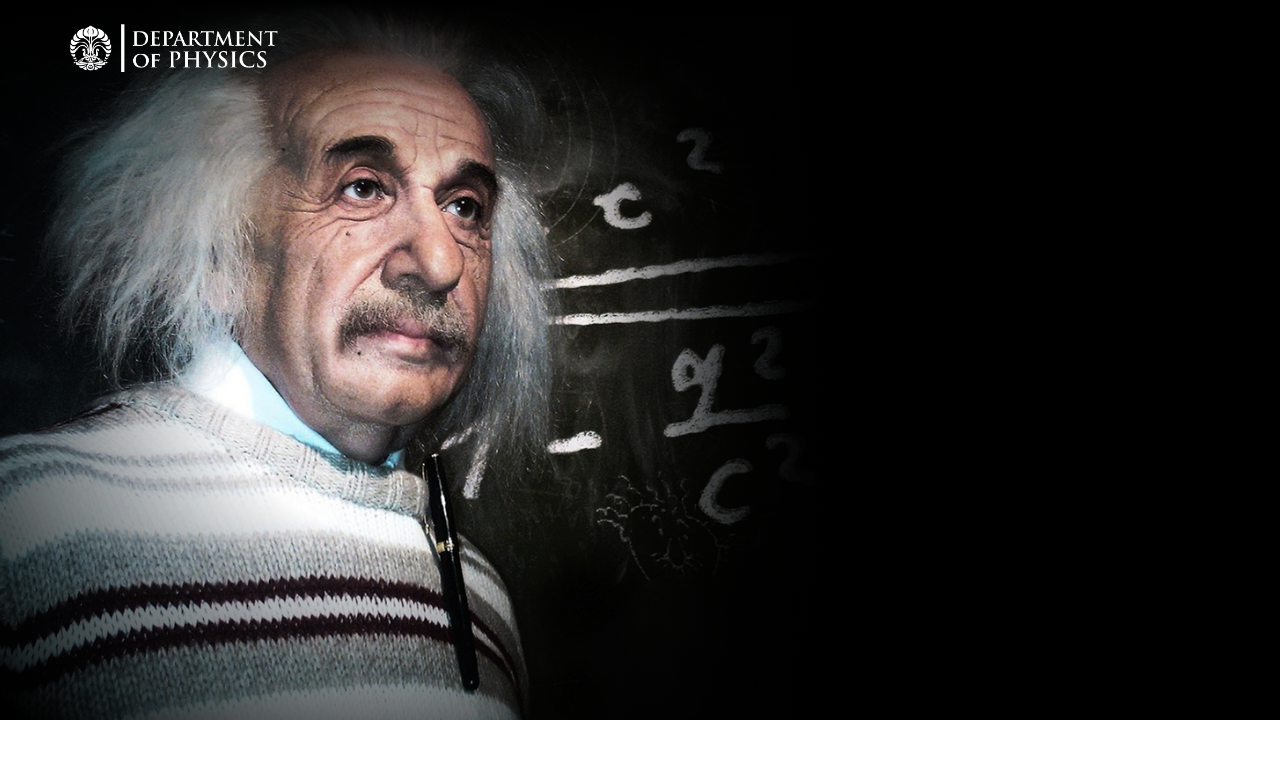
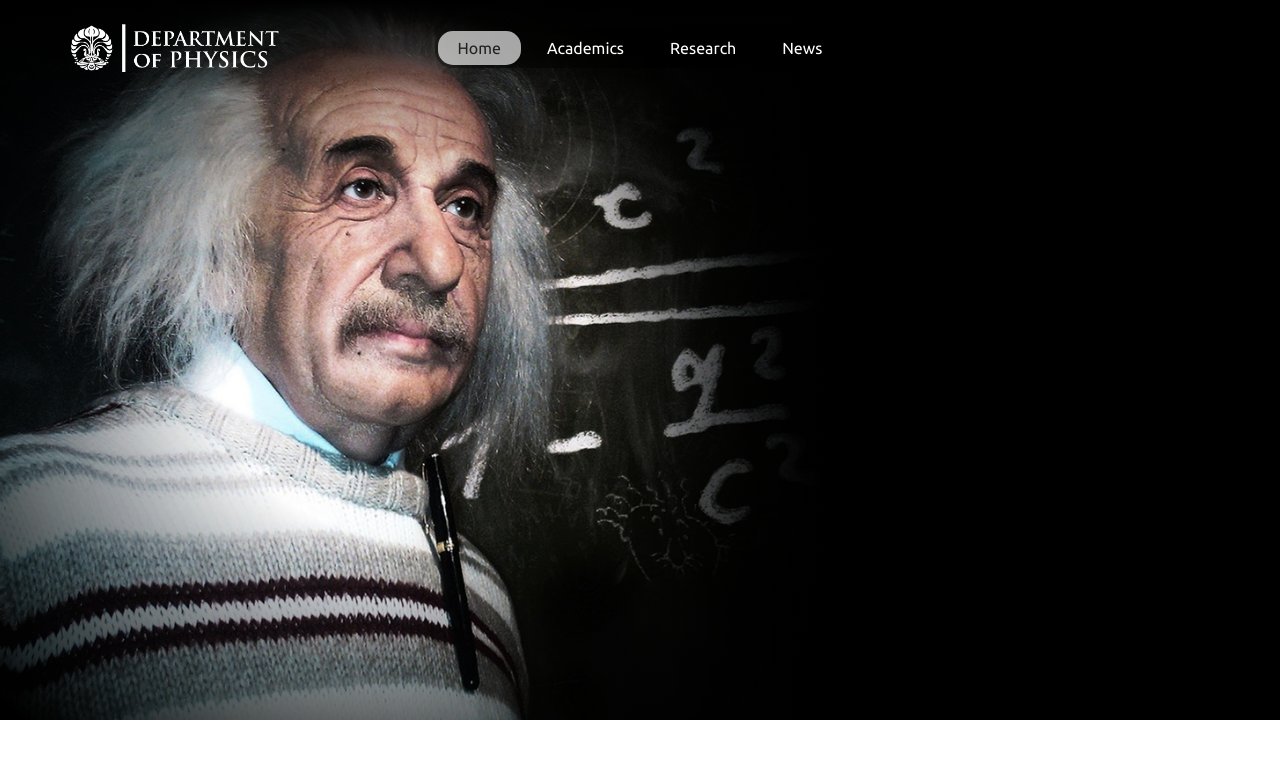
Before and after one commit to dragonfirecmv/fisika-ui-web, a Preact app: page / in a window 1280 px wide. Shown: the top 758 px of the page. Built offline with nearby package versions, Linux system fonts and the light colour scheme.

Commit message:
experimental

```diff
--- a/assets/styles/global.scss
+++ b/assets/styles/global.scss
@@ -1,3 +1,6 @@
+// @import '../fonts/ubuntu/typeface.scss';
+@import url('https://fonts.googleapis.com/css2?family=Ubuntu:ital,wght@0,400;0,500;0,700;1,400;1,500;1,700&display=swap');
+
 body {
   margin: 0 !important;
   height: 100vh;
--- /dev/null
+++ b/src/components/MenuBar/_menu-tab.scss
@@ -0,0 +1,43 @@
+* {
+  box-sizing: border-box;
+}
+
+.menu-bar-tabs {
+  height: 40px;
+  // width: 400px;
+  background-color: rgba($color: #000, $alpha: 0.25);
+  backdrop-filter: saturate(180%) blur(20px);
+  border-radius: 17px;
+
+  display: flex;
+  flex-direction: row;
+  box-sizing: border-box;
+
+  .tab-button {
+    margin: 3px;
+    border-radius: 15px;
+    box-sizing: border-box;
+    overflow: hidden;
+
+    .tab-button-content {
+      cursor: pointer;
+      height: 100%;
+      padding: 0 20px;
+      box-sizing: border-box;
+
+      display: flex;
+      align-items: center;
+      justify-content: center;
+
+      font-family: "Ubuntu";
+      color: white;
+    }
+
+    &.active {
+      .tab-button-content {
+        background-color: rgba($color: #fff, $alpha: 0.65);
+        color: rgba($color: #000000, $alpha: 0.8);
+      }
+    }
+  }
+}
--- /dev/null
+++ b/src/components/MenuBar/_menu-tab.tsx
@@ -0,0 +1,28 @@
+import { h } from 'preact'
+import './_menu-tab.scss'
+
+
+export const MenuBarTabs = () => (
+  <div className="menu-bar-tabs">
+    <div className="tab-button active">
+      <div className="tab-button-content">
+        Home
+      </div>
+    </div>
+    <div className="tab-button">
+      <div className="tab-button-content">
+        Academics
+      </div>
+    </div>
+    <div className="tab-button">
+      <div className="tab-button-content">
+        Research
+      </div>
+    </div>
+    <div className="tab-button">
+      <div className="tab-button-content">
+        News
+      </div>
+    </div>
+  </div>
+)
--- a/src/components/MenuBar/index.tsx
+++ b/src/components/MenuBar/index.tsx
@@ -2,16 +2,23 @@ import { h } from 'preact';
 import { Container } from 'components/Container'
 import SiteLogoEN from "assets/images/en-site-logo.png"
 import './menu-bar.scss'
+import { MenuBarTabs } from './_menu-tab';
 
 export const MenuBar = () => {
 
   return (
     <div className="menu-bar">
       <Container>
-        <div className="contents">
+        <div className="menu-contents">
           <div className="area-logo">
             <img src={SiteLogoEN}/>
           </div>
+          <div className="area-tabs">
+            <MenuBarTabs/>
+          </div>
+          {/* <div className="area-misc">
+            X
+          </div> */}
         </div>
       </Container>
     </div>
--- a/src/components/MenuBar/menu-bar.scss
+++ b/src/components/MenuBar/menu-bar.scss
@@ -4,15 +4,15 @@
   background: rgb(0,0,0);
   background: linear-gradient(180deg, rgba(0,0,0,1) 0%, rgba(0,0,0,0) 100%);
 
-  .contents {
+  .menu-contents {
     width: 100%;
     height: 100%;
 
     display: grid;
-    grid-template-columns: auto 1fr auto;
+    grid-template-columns: minmax(210px, auto) 1fr minmax(210px, auto);
     grid-template-rows: 1fr;
     gap: 1px 1px;
-    grid-template-areas: "area-logo area-tabs .";
+    grid-template-areas: "area-logo area-tabs area-misc";
 
     .area-logo {
       height: 100%;
@@ -26,5 +26,18 @@
         height: 48px;
       }
     }
+
+    .area-tabs {
+      height: 100%;
+      grid-area: area-tabs;
+
+      display: flex;
+      align-items: center;
+      justify-content: center;
+    }
+
+    .area-misc {
+      grid-area: area-misc;
+    }
   }
 }
```
Also changed, not shown: assets/fonts/Ubuntu/typeface.scss (renamed from assets/fonts/Ubuntu/typeface.css, +4 -4 lines).
